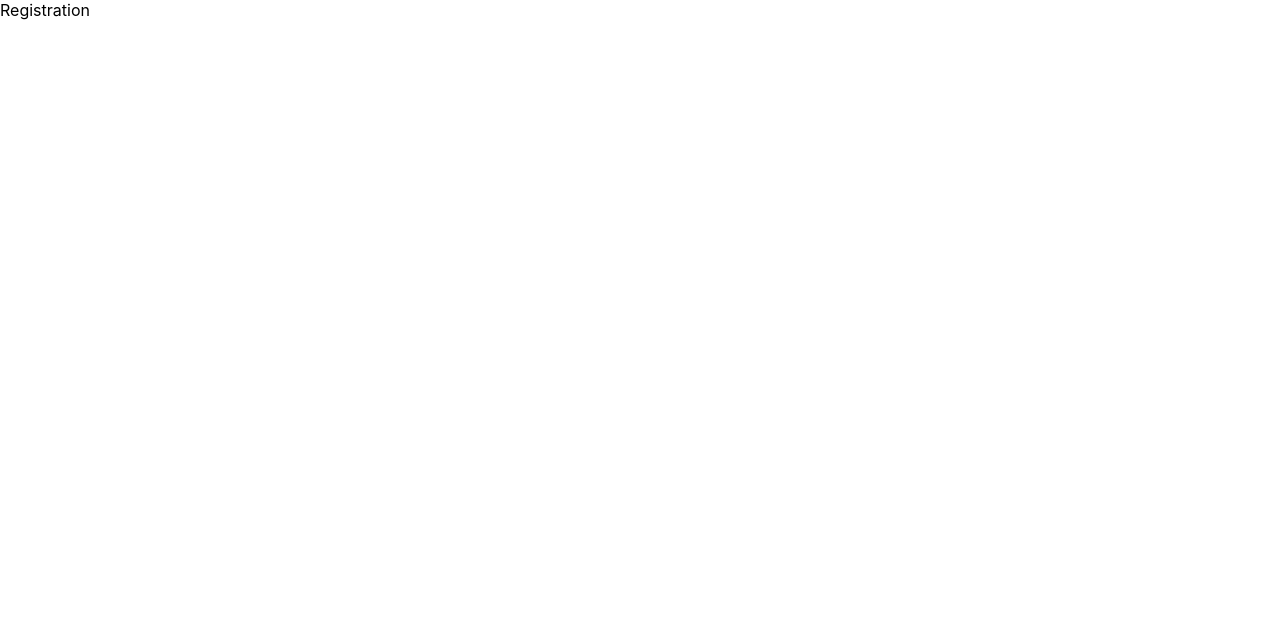
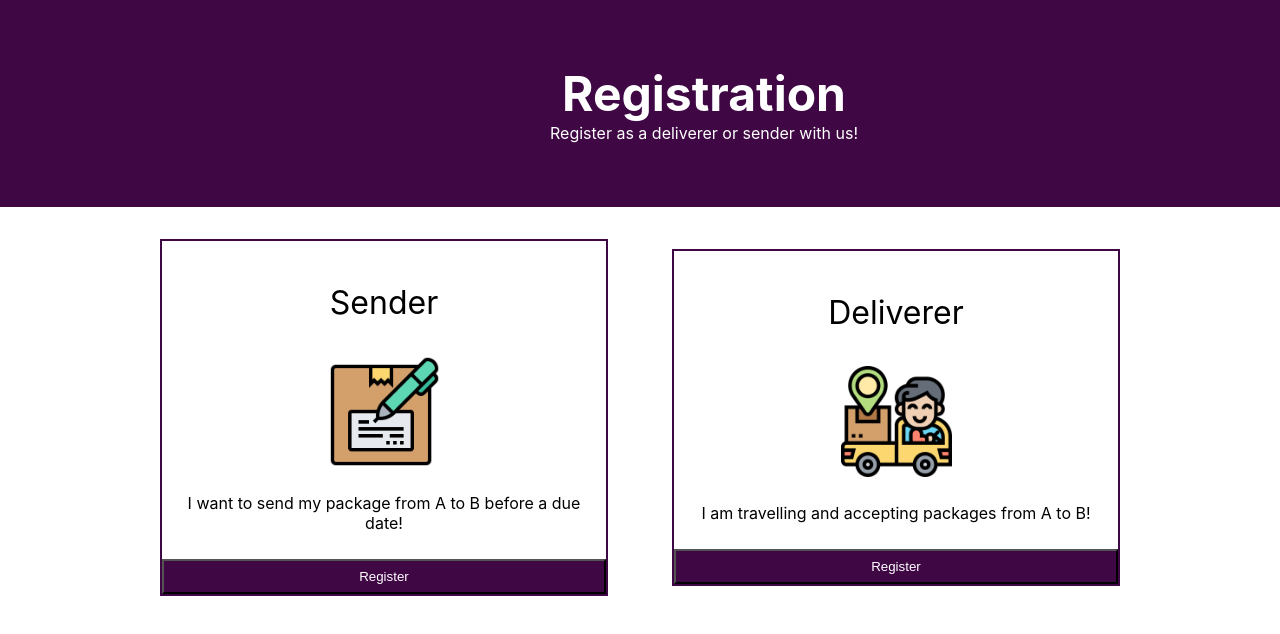
Before and after one commit to RHSaliya/Shipogle, a React (Create React App) app in the folder shipogle-frontend/: page /registration in a window 1280 px wide. Shown: the top 634 px of the page. Built offline with nearby package versions, Linux system fonts and the light colour scheme.

Commit message:
Added the main registration page with sender and deliverer options

```diff
--- a/shipogle-frontend/src/App.css
+++ b/shipogle-frontend/src/App.css
@@ -4,7 +4,7 @@
   margin: 0px;
   padding: 0px;
   overflow-x: hidden;
-
+  overflow-y: hidden;
   min-height: 100%;
   position: relative;
 }
@@ -54,7 +54,7 @@ a:hover{
 
 /* Header css */
 .Header {
-  margin: 20px auto;
+  margin: 0px auto;
   margin-top: 2em;
   background-color: white;
   text-align: center;
@@ -63,13 +63,13 @@ a:hover{
 
 }
 .Header .title {
-  font-size: 70px;
-  text-align: center;
+  font-size: 3em;
+
   font-weight: bold;
 }
 .Header .info {
   font-size: 30px;
-  text-align: center;
+
 }
 
 /* Section css for Home Page */
@@ -122,16 +122,61 @@ a:hover{
   border-radius: 10px;
   box-shadow: rgba(0, 0, 0, 0.24) 0px 3px 8px;
 }
-.login-btn {
+.btn {
   background-color: #3F0744;
   color: white;
   padding: 0.5rem 1rem;
   border-radius: 5px;
 }
-.login-btn:hover {
+.btn:hover {
   background-color: white;
   color: #3F0744;
   padding: 0.5rem 1rem;
   border-radius: 5px;
   cursor: pointer;
 }
+/*registration page*/
+.regPage .Header{
+  margin-top: 0px;
+  padding: 4em;
+  color: white;
+  width: 100%;
+  background-color: #3F0744;
+}
+/*role box*/
+.reg-roll-box {
+  border: 2px solid #3F0744;
+  margin: 2em;
+  display: flex;
+  flex: 1 1 0px;
+  text-align: center;
+  flex-direction: column;
+}
+@media (max-width:540px) {
+  .regRole{
+    flex-direction: column;
+  }
+}
+.regRole {
+  display: flex;
+  width: 80%;
+  align-items: center;
+  margin: 0 auto;
+  justify-content: space-evenly;
+}
+.reg-roll-box .role{
+  font-size: 2em;
+  padding: 10px 10px 2px 10px;
+}
+.reg-roll-box .role-info{
+
+  padding: 10px;
+}
+.reg-roll-box .role-img {
+  width: 25%;
+  height: 25%;
+  margin: 0 auto;
+}
+.btn.reg {
+  border-radius: 0px;
+}
--- /dev/null
+++ b/shipogle-frontend/src/components/RegRollBox.js
@@ -0,0 +1,12 @@
+import React from 'react'
+
+export default function RegRollBox(props) {
+  return (
+    <div className="reg-roll-box">
+        <p className="role">{props.role}</p>
+        <img className="role-img" alt="Role" src={props.roleimg}></img>
+        <p className="role-info">{props.roleinfo}</p>
+        <button className="btn reg">Register</button>
+    </div>
+  )
+}
--- a/shipogle-frontend/src/pages/Login.js
+++ b/shipogle-frontend/src/pages/Login.js
@@ -42,7 +42,7 @@ export default function Login(props) {
                         onChange={(e) => setPassword(e.target.value)}
                     />
                     <p>Forgot Password?</p>
-                    <button className="login-btn" type="submit">
+                    <button className="btn" type="submit">
                         Log in
                     </button>
                 </form>
--- a/shipogle-frontend/src/pages/Registration.js
+++ b/shipogle-frontend/src/pages/Registration.js
@@ -1,7 +1,27 @@
 import React from 'react'
-
+import Header from '../components/Header'
+import RegRollBox from '../components/RegRollBox'
+import senderImg from "../assets/sender.png";
+import delivererImg from "../assets/deliverer.png";
 export default function Registration() {
   return (
-    <div>Registration</div>
+    <div className="regPage">
+      <Header
+      title="Registration"
+      info="Register as a deliverer or sender with us!" />
+
+      <div className="regRole">
+        <RegRollBox
+        role="Sender"
+        roleimg = {senderImg}
+        roleinfo="I want to send my package from A to B before a due date!"
+         />
+        <RegRollBox
+        role="Deliverer"
+        roleimg = {delivererImg}
+        roleinfo="I am travelling and accepting packages from A to B!"
+         />
+      </div>
+    </div>
   )
 }
```
Also changed, not shown: shipogle-frontend/src/assets/deliverer.png (added), shipogle-frontend/src/assets/sender.png (added).
